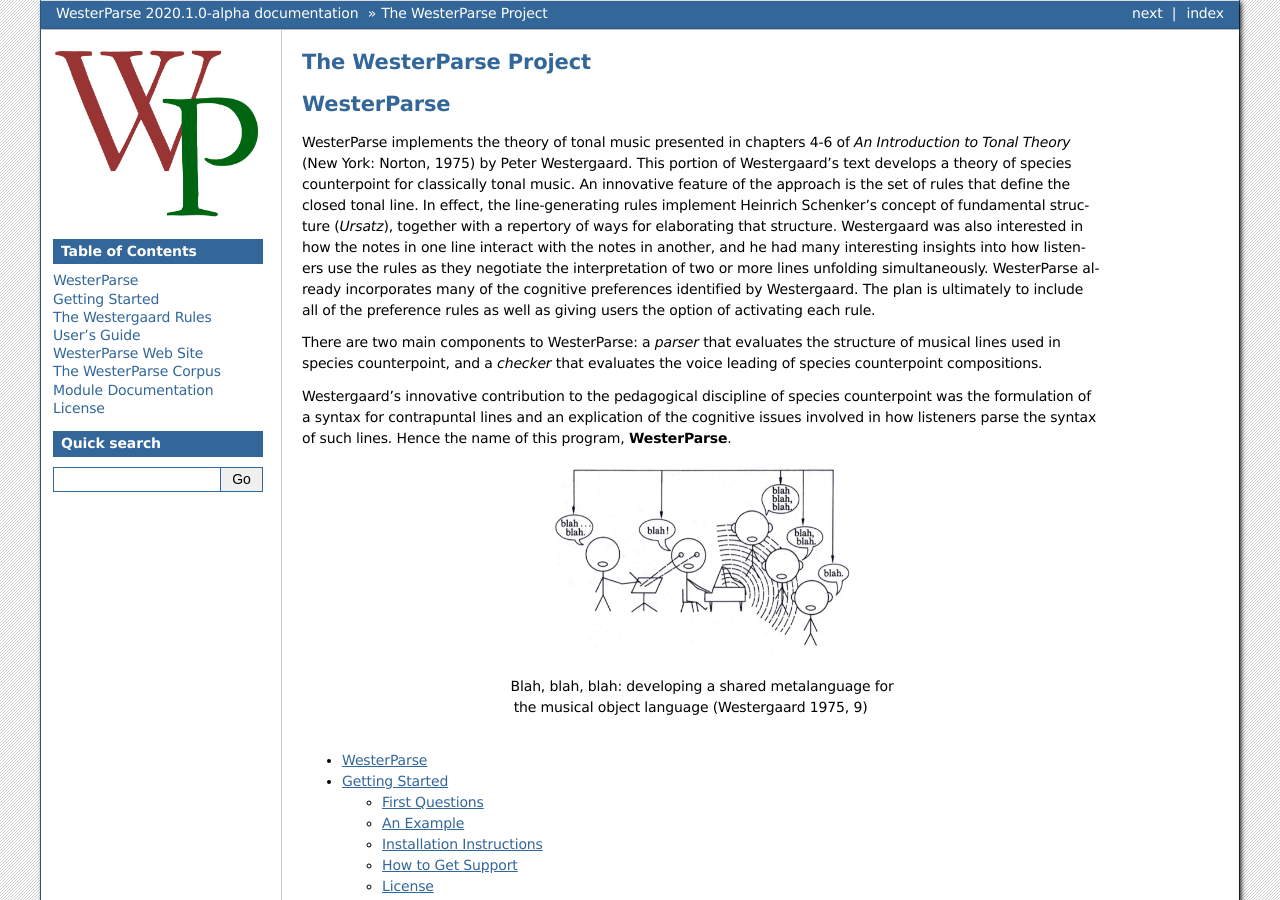
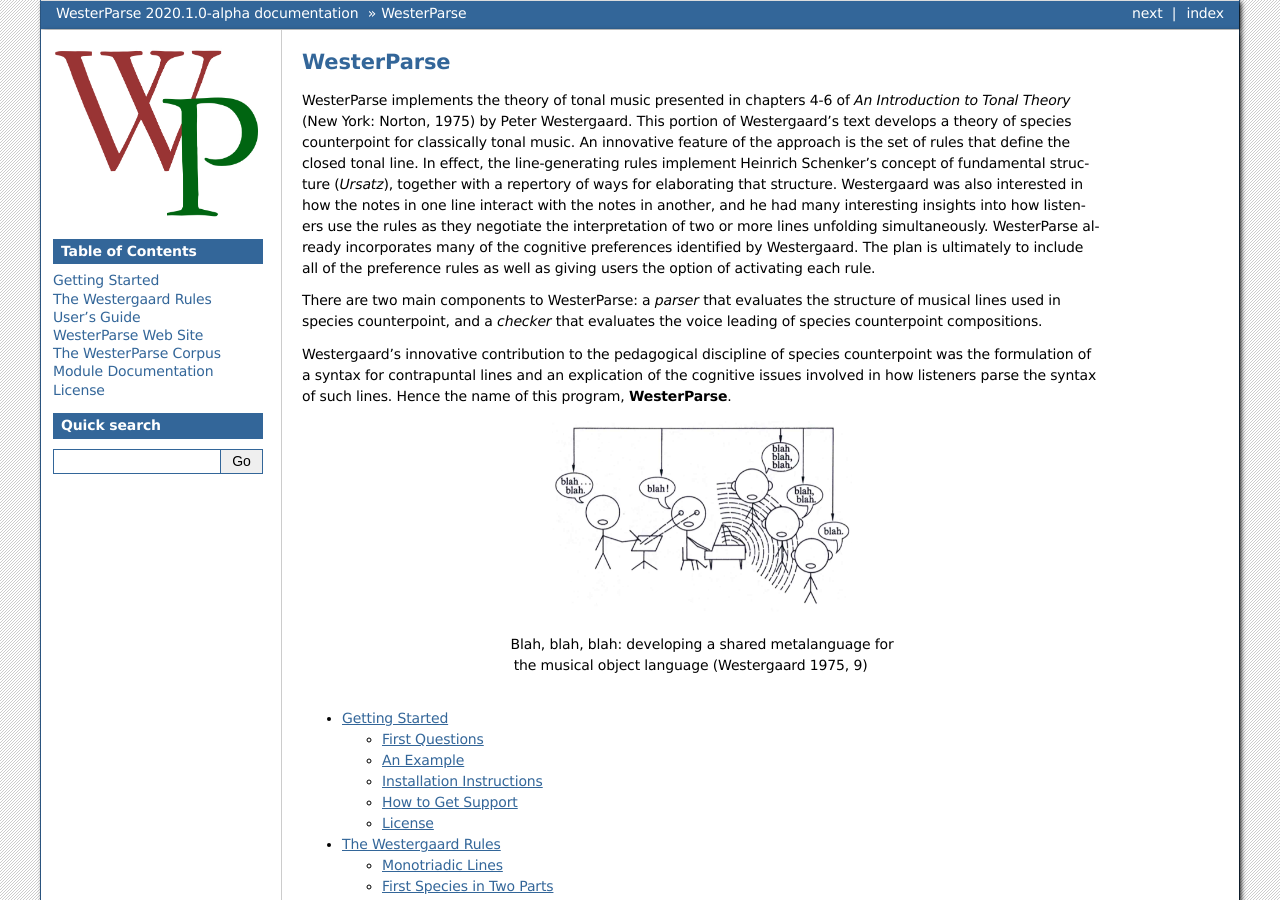
Before and after one commit to snarrenberg/westerparse, a Sphinx documentation site: the page built from docs/index.rst, in a window 1280 px wide and 900 px high. Built offline with Sphinx 7.4.7, drawn with Linux system fonts in a browser that asks for light colours; some of the changed lines change nothing that is shown; some of the changed text lies outside the part shown.

Commit message:
upd index

```diff
--- a/docs/index.rst
+++ b/docs/index.rst
@@ -1,10 +1,24 @@
 .. WesterParse documentation master file
 
-The WesterParse Project
-=======================
+WesterParse
+===========
 
-.. include:: ../README.rst
+WesterParse implements the theory of tonal music presented in chapters 4-6 of
+*An Introduction to Tonal Theory* (New York: Norton, 1975) by Peter Westergaard.
+This portion of Westergaard's text develops a theory of species counterpoint for
+classically tonal music. An innovative feature of the approach is the set of rules
+that define the closed tonal line. In effect, the line-generating rules implement
+Heinrich Schenker's concept of fundamental structure (*Ursatz*), together with a
+repertory of ways for elaborating that structure. Westergaard was also interested in
+how the notes in one line interact with the notes in another, and he had many
+interesting insights into how listeners use the rules as they negotiate the interpretation
+of two or more lines unfolding simultaneously. WesterParse already incorporates many
+of the cognitive preferences identified by Westergaard. The plan is ultimately to include
+all of the preference rules as well as giving users the option of activating each rule.
 
+There are two main components to WesterParse: a *parser* that evaluates the structure of
+musical lines used in species counterpoint, and a *checker* that evaluates the
+voice leading of species counterpoint compositions.
 
 Westergaard's innovative contribution to the pedagogical discipline of species
 counterpoint was the formulation of a syntax for contrapuntal lines and an explication
@@ -25,7 +39,6 @@
 .. toctree::
    :maxdepth: 2
 
-   readme_link
    start
    speciesrules
    userguide
```
